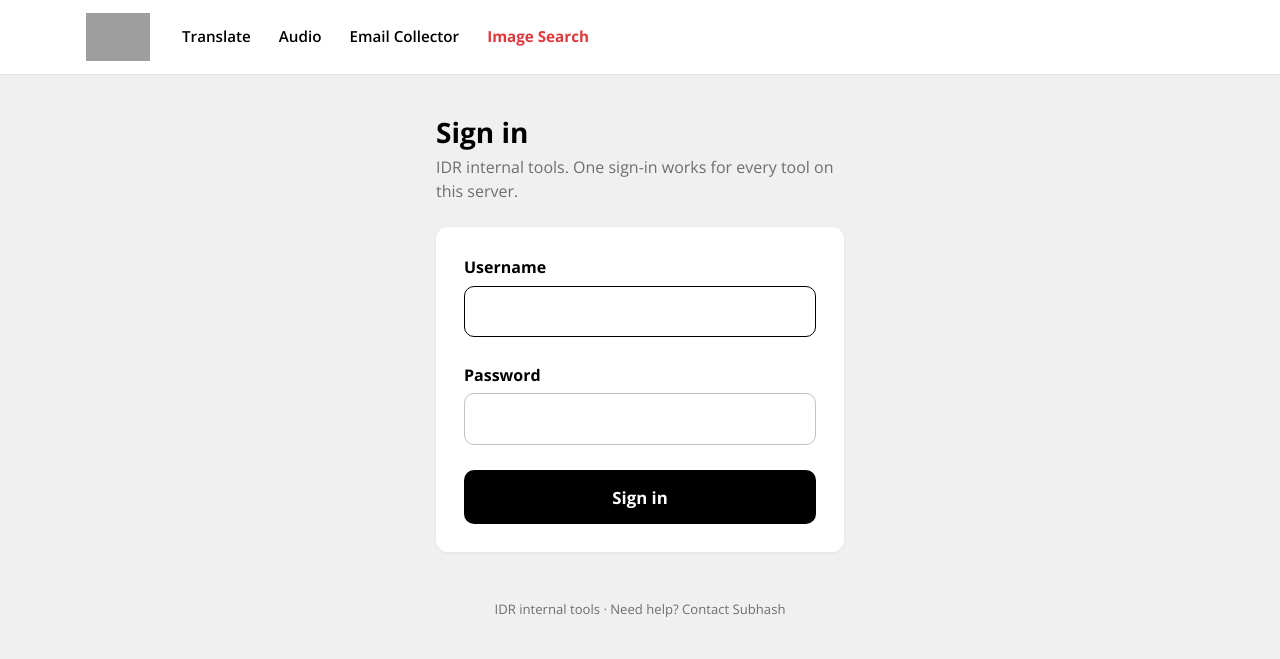
After one commit to idronline/idr-image-search, a Flask app: template templates/login.html in a window 1280 px wide. The commit adds this page. Shown: the top 659 px of the page. Run offline with Flask 3, Linux system fonts and the light colour scheme; the template is opened without the code that fills it, so the values that code supplies are empty; grey boxes are pictures that could not be loaded.

Commit message:
Login page, HTTPS paths behind nginx, new navbar addresses
- Shared login page (idr_login.py / login.py) replaces the browser popup:
  one shared APP_USERNAME/APP_PASSWORD, signed "idr_login" cookie for the
  whole server, password change signs everyone out, sign-out in navbar.
- Works under a path behind nginx (X-Forwarded-Prefix/-Proto/-For).
- Navbar links to https://tools.idronline.org/{translate,audio,emails}/
  and https://api.idronline.org/image-search/.
- BIND_HOST lets the app listen on 127.0.0.1 only.

Co-Authored-By: Claude Opus 5.5 <noreply@anthropic.com>

```diff
--- a/app.py
+++ b/app.py
@@ -17,6 +17,7 @@ import secrets
 import imagehash
 import requests
 from flask import Flask, Response, jsonify, render_template, request
+from idr_login import init_login
 from PIL import Image, UnidentifiedImageError
 
 from db_setup import get_conn, init_db
@@ -28,10 +29,10 @@ NAV_ACTIVE = "Image Search"
 
 # --- Shared across IDR tools: navbar links and optional login -----------------
 NAV_TOOLS = [
-    ("Translate", "http://tools.idronline.org:5000/"),
-    ("Audio", "http://tools.idronline.org:5001/"),
-    ("Email Collector", "http://tools.idronline.org:5002/"),
-    ("Image Search", "http://api.idronline.org:5000/"),
+    ("Translate", "https://tools.idronline.org/translate/"),
+    ("Audio", "https://tools.idronline.org/audio/"),
+    ("Email Collector", "https://tools.idronline.org/emails/"),
+    ("Image Search", "https://api.idronline.org/image-search/"),
 ]
 
 
@@ -40,17 +41,8 @@ def inject_nav():
     return {"nav_tools": NAV_TOOLS, "nav_active": NAV_ACTIVE}
 
 
-@app.before_request
-def require_login():
-    """HTTP basic auth when APP_USERNAME and APP_PASSWORD are set (same values for every tool)."""
-    user, pw = os.environ.get("APP_USERNAME"), os.environ.get("APP_PASSWORD")
-    if not user or not pw:
-        return None
-    auth = request.authorization
-    if auth and secrets.compare_digest(auth.username or "", user) \
-            and secrets.compare_digest(auth.password or "", pw):
-        return None
-    return Response("Login required", 401, {"WWW-Authenticate": 'Basic realm="IDR tools"'})
+# Login page (APP_USERNAME / APP_PASSWORD) and running under a path behind nginx
+init_login(app, NAV_ACTIVE, local_ok=("api_reload_index",))
 
 
 ALLOWED_EXTENSIONS  = {"jpg", "jpeg", "png", "webp", "gif"}
@@ -295,4 +287,4 @@ def api_reload_index():
 
 if __name__ == "__main__":
     init_db()
-    app.run(host="0.0.0.0", port=5000, debug=False)
+    app.run(host=os.environ.get("BIND_HOST", "0.0.0.0"), port=5000, debug=False)
--- /dev/null
+++ b/idr_login.py
@@ -0,0 +1,117 @@
+"""Shared login for the IDR tools (Flask apps). Same file in every Flask tool repo.
+
+- One shared username/password from the environment: APP_USERNAME, APP_PASSWORD.
+  If either is unset, login is off and the tool is open (as before).
+- Signing in on one tool signs you in to every tool on the same server: the
+  "idr_login" cookie is set for path "/" and signed with SECRET_KEY, which must be
+  the same for all tools on the server (it comes from the shared idr-tools.env).
+- Changing APP_PASSWORD signs everyone out.
+- Also makes the app work behind nginx under a path such as /translate/
+  (X-Forwarded-Prefix / -Proto / -For).
+
+Usage in app.py:   from idr_login import init_login;  init_login(app, "Translate")
+"""
+
+import hashlib
+import os
+import secrets
+import time
+
+from flask import jsonify, redirect, render_template, request
+from itsdangerous import BadSignature, URLSafeTimedSerializer
+from werkzeug.middleware.proxy_fix import ProxyFix
+
+COOKIE = "idr_login"
+MAX_AGE = 14 * 24 * 3600  # stay signed in for two weeks
+
+
+def _credentials():
+    user, pw = os.environ.get("APP_USERNAME"), os.environ.get("APP_PASSWORD")
+    return (user, pw) if user and pw else (None, None)
+
+
+def _serializer(user, pw):
+    key = os.environ.get("SECRET_KEY") or hashlib.sha256(f"idr-tools|{user}|{pw}".encode()).hexdigest()
+    return URLSafeTimedSerializer(key, salt="idr-login")
+
+
+def _fingerprint(pw):
+    """Part of the cookie, so a new password invalidates old sign-ins."""
+    return hashlib.sha256(pw.encode()).hexdigest()[:16]
+
+
+def signed_in():
+    user, pw = _credentials()
+    if user is None:
+        return True
+    try:
+        data = _serializer(user, pw).loads(request.cookies.get(COOKIE, ""), max_age=MAX_AGE)
+    except BadSignature:
+        return False
+    return data.get("u") == user and data.get("p") == _fingerprint(pw)
+
+
+def _safe_next(target):
+    """Only allow redirects to a path on this server (no //evil.com)."""
+    if target and target.startswith("/") and not target.startswith("//"):
+        return target
+    return request.script_root + "/"
+
+
+def init_login(app, tool_name, public=("static",), local_ok=()):
+    """public: endpoints that never need a login. local_ok: endpoints allowed from the
+    server itself (127.0.0.1 without going through nginx), e.g. for scheduled jobs."""
+    app.wsgi_app = ProxyFix(app.wsgi_app, x_for=1, x_proto=1, x_host=1, x_prefix=1)
+    # Each tool keeps its own Flask session cookie so tools on one server don't clash.
+    if app.config.get("SESSION_COOKIE_NAME", "session") == "session":
+        app.config["SESSION_COOKIE_NAME"] = f"{tool_name.lower().replace(' ', '_')}_session"
+
+    @app.context_processor
+    def _login_context():
+        return {"login_enabled": _credentials()[0] is not None,
+                "logout_url": request.script_root + "/logout"}
+
+    @app.before_request
+    def _require_login():
+        if request.endpoint in public or request.endpoint in ("idr_login", "idr_logout"):
+            return None
+        if request.endpoint in local_ok and request.remote_addr == "127.0.0.1" \
+                and "X-Forwarded-For" not in request.headers:
+            return None
+        if signed_in():
+            return None
+        if request.path.startswith("/api/") or request.accept_mimetypes.best == "application/json":
+            return jsonify({"error": "Please sign in again."}), 401
+        return redirect(request.script_root + "/login?next=" + _quote(request.script_root + request.full_path.rstrip("?")))
+
+    @app.route("/login", methods=["GET", "POST"], endpoint="idr_login")
+    def _login():
+        user, pw = _credentials()
+        nxt = _safe_next(request.values.get("next"))
+        if user is None:
+            return redirect(nxt)
+        error = None
+        if request.method == "POST":
+            ok = secrets.compare_digest(request.form.get("username", ""), user) & \
+                secrets.compare_digest(request.form.get("password", ""), pw)
+            if ok:
+                resp = redirect(nxt)
+                token = _serializer(user, pw).dumps({"u": user, "p": _fingerprint(pw)})
+                resp.set_cookie(COOKIE, token, max_age=MAX_AGE, path="/", httponly=True,
+                                secure=request.is_secure, samesite="Lax")
+                return resp
+            time.sleep(1)  # slow down password guessing
+            error = "That username or password is not right."
+        return render_template("login.html", tool_name=tool_name, error=error, next=nxt,
+                               username=request.form.get("username", "")), (401 if error else 200)
+
+    @app.route("/logout", endpoint="idr_logout")
+    def _logout():
+        resp = redirect(request.script_root + "/login")
+        resp.delete_cookie(COOKIE, path="/")
+        return resp
+
+
+def _quote(s):
+    from urllib.parse import quote
+    return quote(s, safe="/")
--- a/static/idr-tools.css
+++ b/static/idr-tools.css
@@ -16,6 +16,8 @@ a{color:var(--black)}
 .idr-nav-links a{color:var(--black);font-size:.95rem;font-weight:600;text-decoration:none}
 .idr-nav-links a:hover{color:var(--red)}
 .idr-nav-links a.active{color:var(--red);font-weight:700}
+.idr-nav-signout{margin-left:auto;font-size:.88rem;color:var(--dark-grey);text-decoration:none}
+.idr-nav-signout:hover{color:var(--red)}
 
 /* page */
 main{max-width:620px;margin:0 auto;padding:2.5rem 16px 1rem}
@@ -50,6 +52,10 @@ h1{font-size:1.75rem;font-weight:700;margin:0 0 .35rem;line-height:1.25}
         cursor:pointer}
 .select:hover,.select:focus{border-color:var(--black);outline:none}
 .select:invalid{color:var(--dark-grey)}
+
+/* text input */
+.input{width:100%;border:1.5px solid var(--grey);border-radius:10px;padding:.8rem 1rem;font:inherit;background:var(--white)}
+.input:hover,.input:focus{border-color:var(--black);outline:none}
 
 /* file drop zone */
 .drop{position:relative;border:2px dashed var(--grey);border-radius:10px;padding:1.6rem 1rem;text-align:center;
--- a/templates/_nav.html
+++ b/templates/_nav.html
@@ -7,5 +7,6 @@
         <a href="{{ url }}"{% if name == nav_active %} class="active" aria-current="page"{% endif %}>{{ name }}</a>
       {% endfor %}
     </div>
+    {% if login_enabled %}<a class="idr-nav-signout" href="{{ logout_url }}">Sign out</a>{% endif %}
   </div>
 </nav>
--- a/templates/index.html
+++ b/templates/index.html
@@ -137,7 +137,7 @@
       return Math.floor(s / 86400) + ' days ago';
     }
     function pollStatus() {
-      fetch('/api/status').then(function (r) { return r.json(); }).then(function (d) {
+      fetch('api/status').then(function (r) { return r.json(); }).then(function (d) {
         var dot = $('statusDot'), text = $('statusText');
         var pct = Math.min(d.percent_embedded || 0, d.percent_hashed || 0);
         var total = d.total_indexed || d.total_hashed || 0, n = total.toLocaleString();
@@ -204,9 +204,10 @@
       if (mode() === 'upload') fd.append('file', fileInput.files[0]); else fd.append('url', urlInput.value.trim());
       $('results').classList.add('hidden'); $('results').classList.remove('error-card');
       working(true);
-      fetch('/api/search', { method: 'POST', body: fd })
+      fetch('api/search', { method: 'POST', body: fd })
         .then(function (resp) {
           if (resp.status === 413) throw new Error('That image is larger than 20 MB.');
+          if (resp.status === 401) { location.reload(); throw new Error('Please sign in again.'); }
           return resp.json().then(function (d) { if (!resp.ok) throw new Error(d.error || 'Something went wrong.'); return d; });
         })
         .then(function (d) {
--- /dev/null
+++ b/templates/login.html
@@ -0,0 +1,35 @@
+<!doctype html>
+<html lang="en">
+  <head>
+    <meta charset="utf-8">
+    <meta name="viewport" content="width=device-width, initial-scale=1, shrink-to-fit=no">
+    <title>Sign in · IDR Tools</title>
+    <link rel="icon" href="https://idronline.org/wp-content/uploads/2021/06/cropped-idr-logo-without-tagline-sm-150x104.png">
+    <link rel="preconnect" href="https://fonts.googleapis.com">
+    <link rel="stylesheet" href="https://fonts.googleapis.com/css2?family=Noto+Sans+Devanagari:wght@400;600;700&family=Open+Sans:wght@400;600;700&display=swap">
+    <link rel="stylesheet" href="{{ url_for('static', filename='idr-tools.css') }}">
+  </head>
+  <body>
+    {% include "_nav.html" %}
+    <main style="max-width:440px">
+      <h1>Sign in</h1>
+      <p class="lead">IDR internal tools. One sign-in works for every tool on this server.</p>
+      <form class="card" method="post" action="{{ url_for('idr_login') }}">
+        <input type="hidden" name="next" value="{{ next }}">
+        {% if error %}<div class="warn" style="background:var(--pale-red)">{{ error }}</div>{% endif %}
+        <div class="step">
+          <label class="step-label" for="username" style="margin-bottom:.4rem">Username</label>
+          <input class="input" id="username" name="username" value="{{ username }}" autocomplete="username" required
+                 {% if not username %}autofocus{% endif %}>
+        </div>
+        <div class="step">
+          <label class="step-label" for="password" style="margin-bottom:.4rem">Password</label>
+          <input class="input" id="password" name="password" type="password" autocomplete="current-password" required
+                 {% if username %}autofocus{% endif %}>
+        </div>
+        <button type="submit" class="btn btn-primary">Sign in</button>
+      </form>
+    </main>
+    <footer>IDR internal tools &middot; Need help? Contact Subhash</footer>
+  </body>
+</html>
```
Also changed, not shown: README.md, 1 other file.
